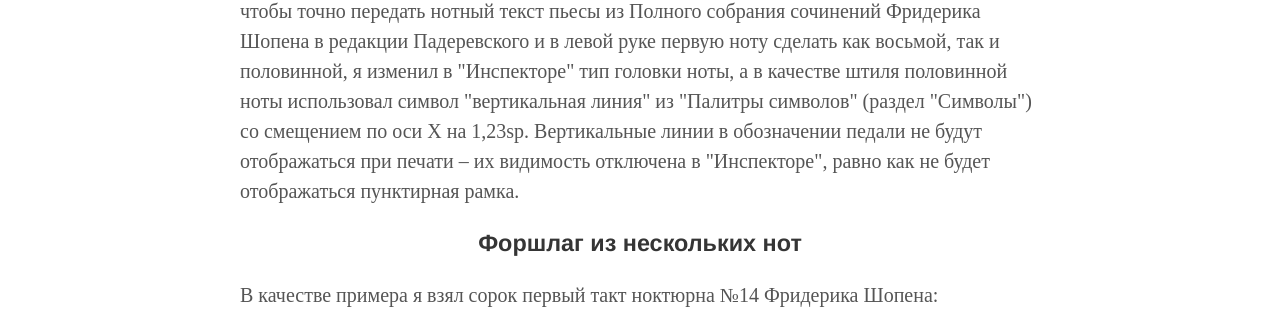
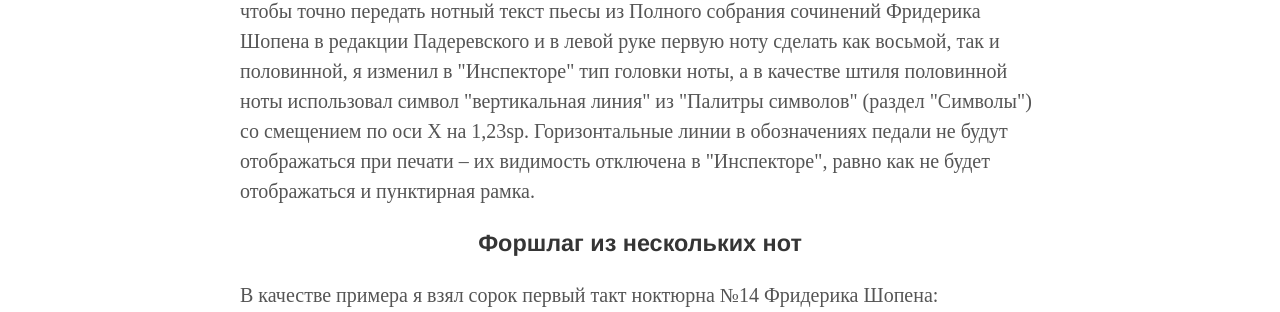
Before and after one commit to postolny/postolny.github.io, a Jekyll site: the page built from _posts/2021-12-24-musescore.md, in a window 1280 px wide and 900 px high, scrolled down 6037 px. Shown: the part 290-602 px from the top of the window. Built offline with Jekyll 4.4.1, drawn with Linux system fonts in a browser that asks for light colours; some of the changed text lies outside the part shown.

Commit message:
Add files via upload

```diff
--- a/_posts/2021-12-24-musescore.md
+++ b/_posts/2021-12-24-musescore.md
@@ -79,7 +79,7 @@ MuseScore – бесплатный нотный редактор, в котор
 
 ![nocturne]({{ site.baseurl }}/img/musescore/nocturne.png)
 
-В этом примере в окне "Создать мультиоль" следует указать соотношение 21/16. Для того, чтобы точно передать нотный текст пьесы из Полного собрания сочинений Фридерика Шопена в редакции Падеревского и в левой руке первую ноту сделать как восьмой, так и половинной, я изменил в "Инспекторе" тип головки ноты, а в качестве штиля половинной ноты использовал символ "вертикальная линия" из "Палитры символов" (раздел "Символы") со смещением по оси X на 1,23sp. Вертикальные линии в обозначении педали не будут отображаться при печати – их видимость отключена в "Инспекторе", равно как не будет отображаться пунктирная рамка.
+В этом примере в окне "Создать мультиоль" следует указать соотношение 21/16. Для того, чтобы точно передать нотный текст пьесы из Полного собрания сочинений Фридерика Шопена в редакции Падеревского и в левой руке первую ноту сделать как восьмой, так и половинной, я изменил в "Инспекторе" тип головки ноты, а в качестве штиля половинной ноты использовал символ "вертикальная линия" из "Палитры символов" (раздел "Символы") со смещением по оси X на 1,23sp. Горизонтальные линии в обозначениях педали не будут отображаться при печати – их видимость отключена в "Инспекторе", равно как не будет отображаться и пунктирная рамка.
 
 ### Форшлаг из нескольких нот
 {: .center #acciaccatura-di-piu-note}
```
